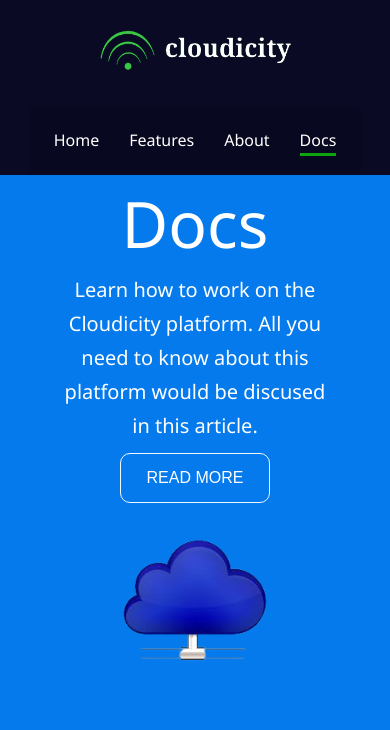
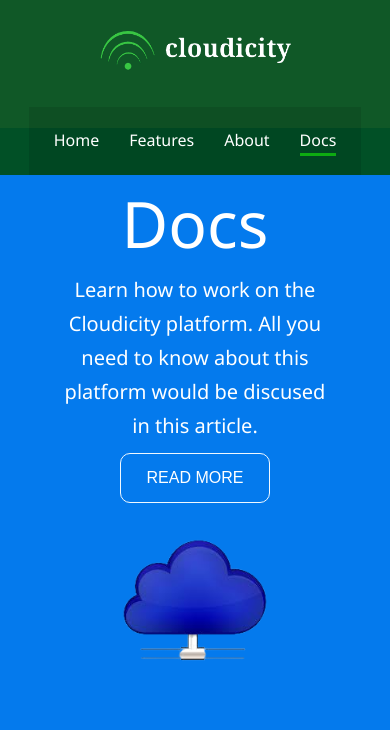
Before and after one commit to sixtusdeveloper/cloudicity, a PHP site: page /docs.html in a window 390 px wide. Shown: the top 730 px of the page. Run offline with PHP 8.4, Linux system fonts and the light colour scheme; some libraries are stand-ins or nearby versions.

Commit message:
commit on css file

```diff
--- a/CSS/styles.css
+++ b/CSS/styles.css
@@ -2019,7 +2019,7 @@ circle {
 @media (max-width: 500px) {
   .navbar {
     width: 100%;
-    background: #024e1af0;
+    background: #024e1af0 !important;
   }
 
   .navbar .flex {
```
